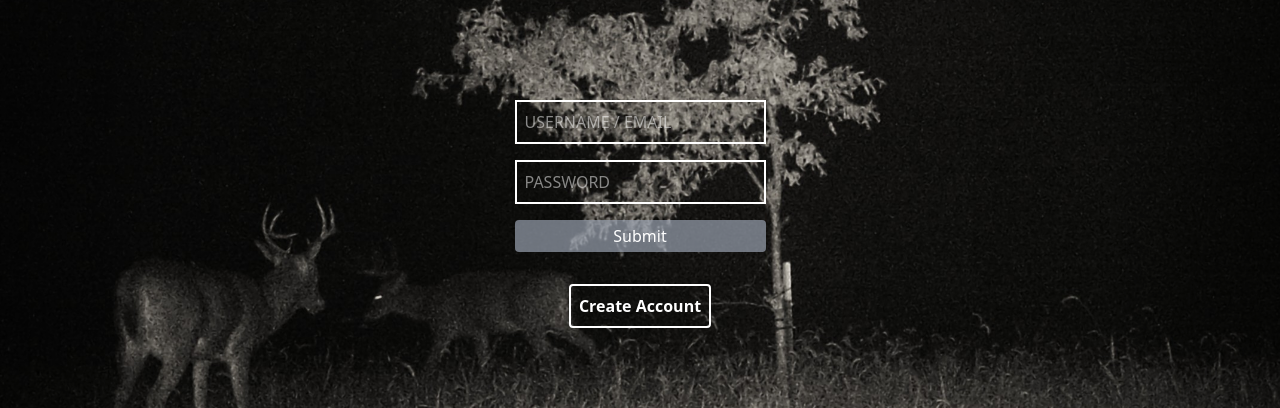
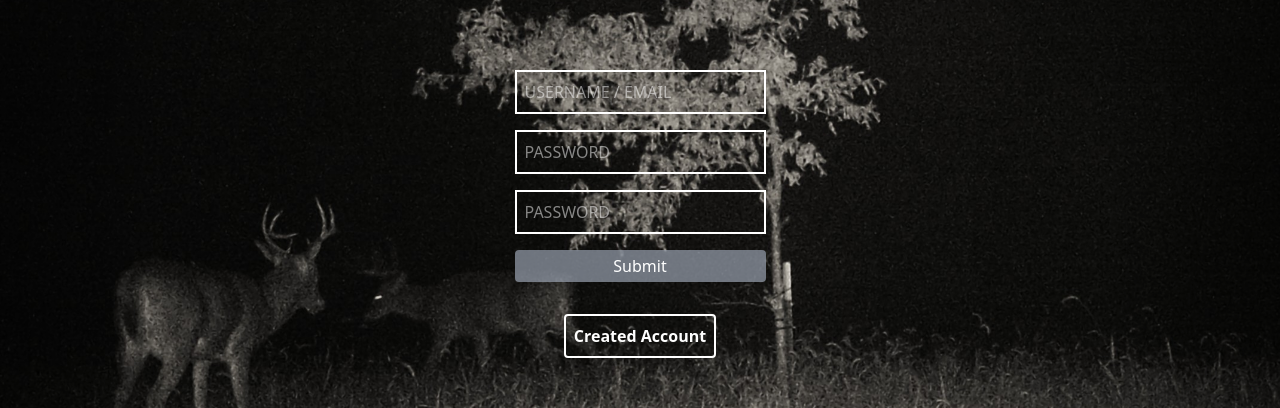
Before and after one commit to Not-Rachel/Scavenger, a React (Vite) app: page /scavenger/login in a window 1280 px wide. Shown: the part 254-662 px from the top of the page. Built offline with nearby package versions, Linux system fonts and the light colour scheme; no server answers.

Commit message:
Added login

```diff
--- a/src/pages/Login.tsx
+++ b/src/pages/Login.tsx
@@ -11,13 +11,14 @@ function Login() {
   const navigate = useNavigate();
 
   const auth = useAuth();
-  const { setIsAuthorized, setUser } = useAuth();
 
   if (auth === null || auth.isAuthorized === null) {
     return <div>Loading...</div>;
   }
 
-  const [method, setMethod] = useState("login");
+  const { setIsAuthorized, setUser } = auth;
+
+  const [isLogin, setIsLogin] = useState(true);
   const [error, setError] = useState<string>();
   const [loading, setLoading] = useState(false);
 
@@ -43,7 +44,7 @@ function Login() {
       console.log("send");
       const response = await api.post("/api/token/", formData);
       console.log("response");
-      if (response.status == 200 && method === "login") {
+      if (response.status == 200 && isLogin) {
         await localStorage.setItem(ACCESS_TOKEN, response.data.access);
         await localStorage.setItem(REFRESH_TOKEN, response.data.refresh);
         const decoded: any = jwtDecode(response.data.access);
@@ -102,6 +103,16 @@ function Login() {
                 onChange={handleChange}
                 placeholder="PASSWORD"
               />
+              {isLogin && (
+                <input
+                  className="border-white border-2 p-2"
+                  type="password"
+                  name="password"
+                  value={formData.password}
+                  onChange={handleChange}
+                  placeholder="PASSWORD"
+                />
+              )}
               <input
                 type="submit"
                 value="Submit"
@@ -112,9 +123,9 @@ function Login() {
               name="register"
               type="button"
               className="text-white border-2 broder-blue my-8 p-2 rounded-sm font-bold"
-              onClick={() => console.log("register")}
+              onClick={() => setIsLogin(!isLogin)}
             >
-              Create Account
+              {isLogin ? "Created Account" : "Login"}
             </button>
           </div>
         </section>
```
Also changed, not shown: 5 other files (tests, documents, lock files or other folders).
